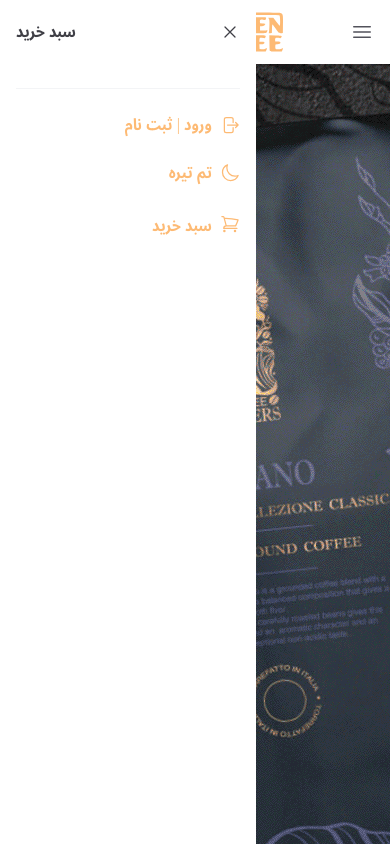
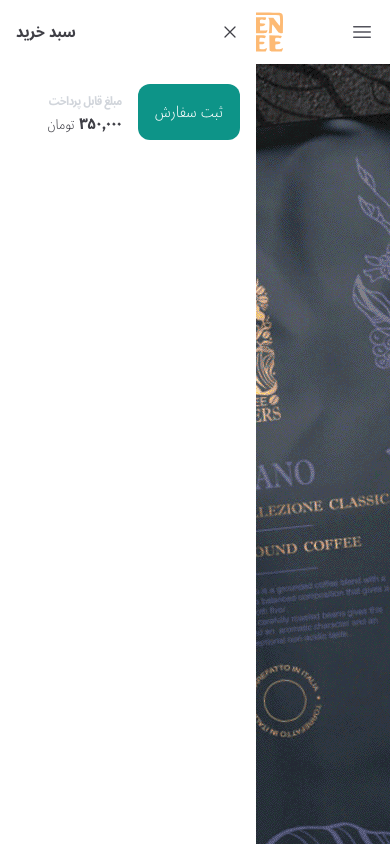
Before and after one commit to Sedigheh-ES/coffee-shop-tailwind, a website: page public/index.html in a window 390 px wide. Drawn offline with Linux system fonts and the light colour scheme; files whose address does not match are found by name.

Commit message:
card button added

```diff
--- a/public/index.html
+++ b/public/index.html
@@ -383,35 +383,24 @@
 
      </div>
                 <!-- bottom part -->
-                <div class="flex flex-col gap-y-6 pt-6 pb-6 border-t border-t-gray-100 text-orange-300">
-                     <a class="inline-flex gap-x-2 items-center cursor-pointer ">
-                        <svg class="w-5 h-5  text-orange-300">
-                                <use href="#login-register-rectangle"></use>
-                         </svg>
-                        <span class="text-base"> ورود | ثبت نام</span>
-                     </a>
+               <div class="flex justify-between items-center gap-x-4">
+                                    <div class="flex items-center gap-x-4">
+                                        <div>
+                                         <a href="#" class="font-noto-light bg-teal-600 dark:bg-emerald-500 w-28 h-11 rounded-xl text-white px-[17px] py-[11px] text-center	">
+                                    ثبت سفارش</a>
+                                    </div>
 
-                     <div class="toggle-theme inline-block cursor-pointer">
-                         <a class="inline-flex gap-x-2 items-center cursor-pointer">
-                            <svg class="w-5 h-5 text-orange-300 ">
-                                <use href="#dark-mode"></use>
-                            </svg>
-                            <span>تم تیره</span>
-                         </a>
-                           <a class="hidden md:inline-flex gap-x-2 items-center cursor-pointer">
-                                <svg class="w-5 h-5 text-orange-300">
-                                    <use href="#light-mode"></use>
-                                </svg>
-                                <span>تم روشن</span>
-                          </a>
-                         </div>
-                         <a class="inline-flex  gap-x-2  cursor-pointer">
-                            <svg class="w-5 h-5 text-orange-300 ">
-                             <use href="#shopping-cart"></use>
-                            </svg>
-                     <span> سبد خرید</span>
-                     </a>
-                 </div>
+                                        <div>
+                                        <span class="text-gray-300 dark:text-white text-xs tracking-tighter">مبلغ قابل پرداخت</span>
+                                        <div class="text-zinc-700 dark:text-white font-noto-bold">
+                                            ۳۵۰٫۰۰۰
+                                            <span class="font-noto-light text-sm">تومان</span>
+                                        </div>
+                                        </div>
+                                    </div>
+
+
+                                </div>
               </div>
             </div>
 
```
Also changed, not shown: public/styles/app.css.
